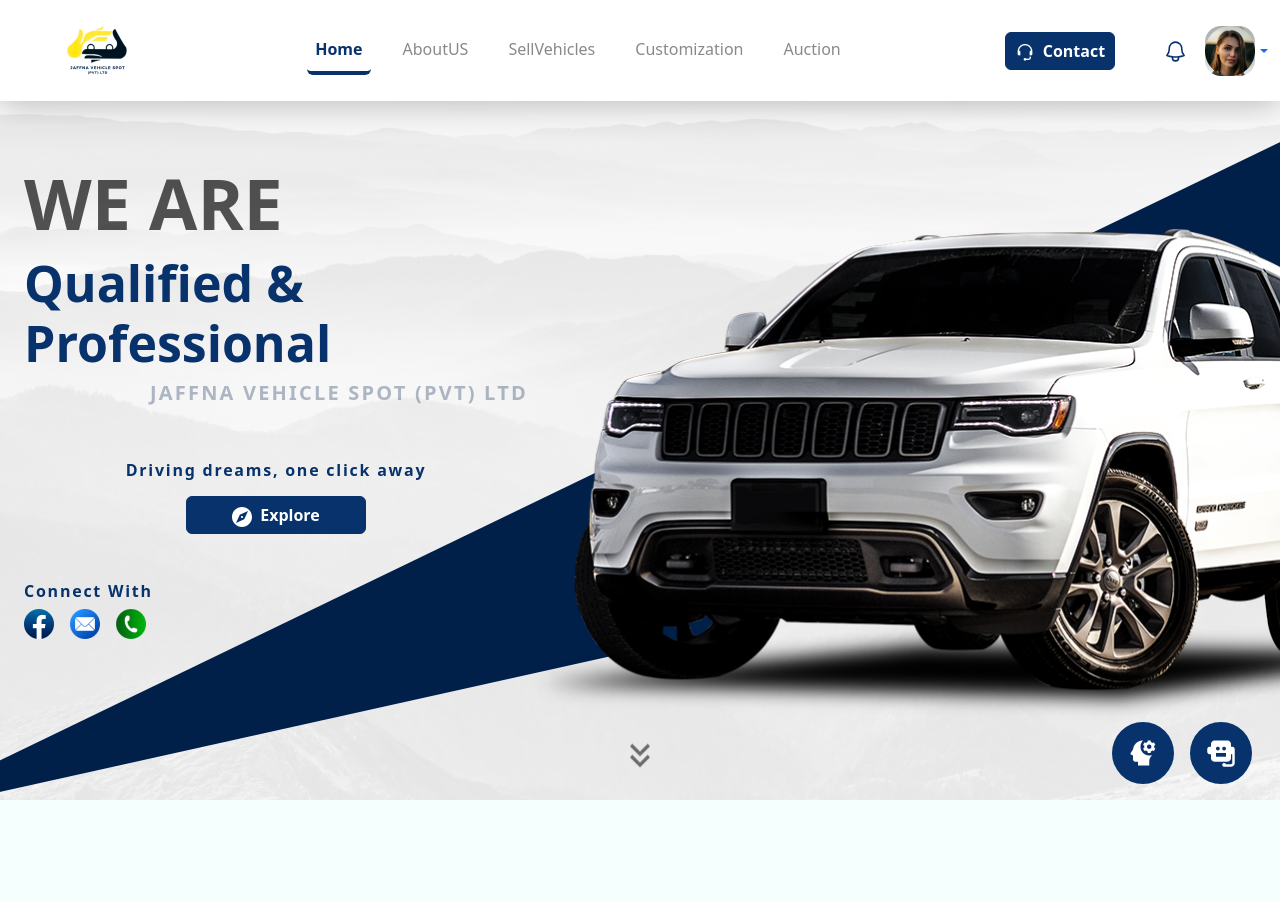
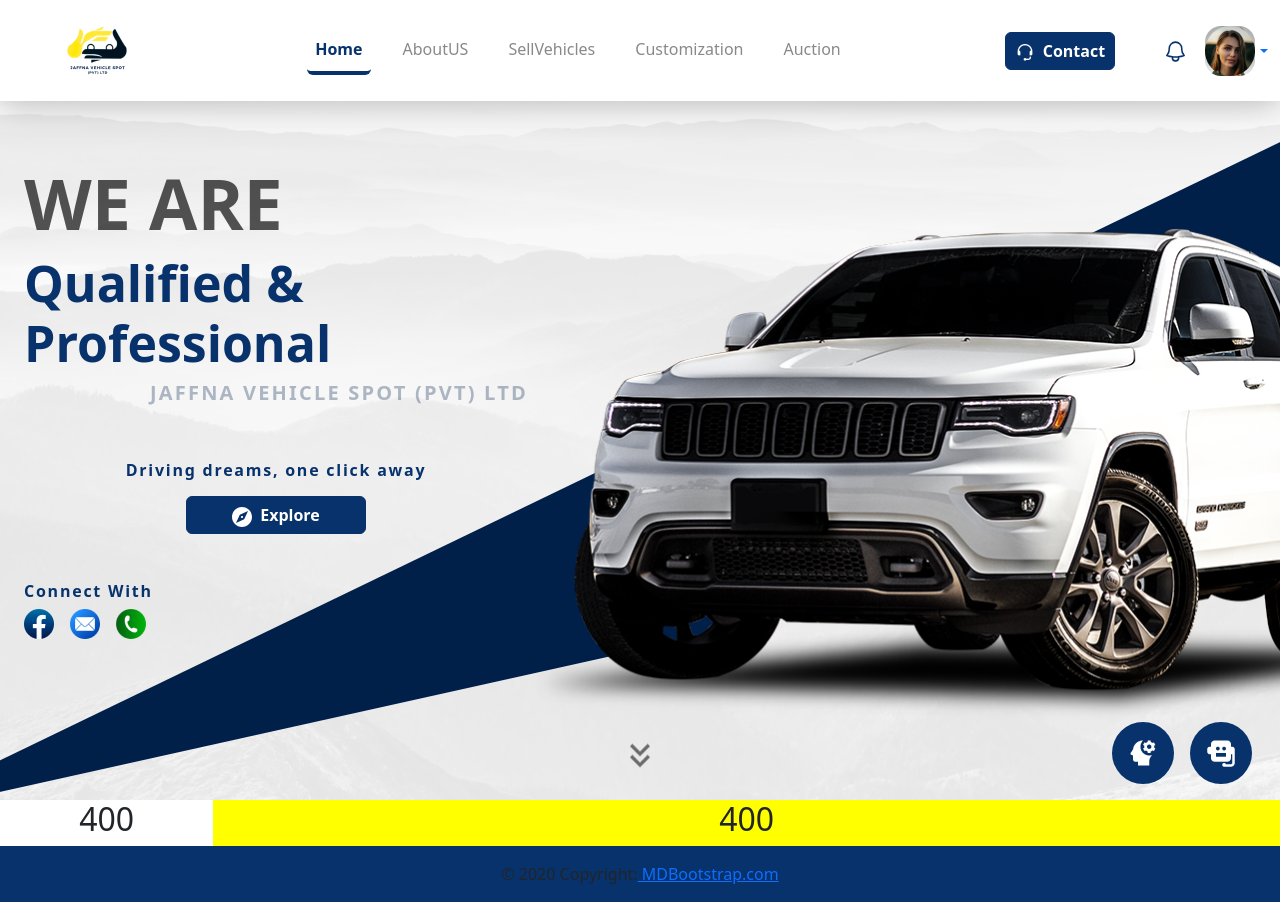
Before and after one commit to Powsihan/JVS-Project-Frontend, a Next.js app: page /home in a window 1280 px wide. Before the commit the page ends 800 px from the top, so only its background shows below. Built offline with nearby package versions, Linux system fonts and the light colour scheme.

Commit message:
adding footer

```diff
--- /dev/null
+++ b/src/components/Footer.js
@@ -0,0 +1,26 @@
+import React from "react";
+
+const Footer = () => (
+  <footer
+    className="page-footer font-small blue "
+    style={{ backgroundColor: " #07326C" }}
+  >
+    <div className="container-fluid text-center text-md-left">
+      <div className="row   align-items-center justify-content-around">
+        <div className="col-2 " style={{ backgroundColor: " white" }}>
+          <h2>400</h2>
+        </div>
+        <div className="col-10" style={{ backgroundColor: " yellow" }}>
+        <h2>400</h2>
+        </div>
+      </div>
+
+    </div>
+    <div className="footer-copyright text-center py-3">
+      © 2020 Copyright:
+      <a href="https://mdbootstrap.com/"> MDBootstrap.com</a>
+    </div>
+  </footer>
+);
+
+export default Footer;
--- a/src/pages/admin/dashboard/adminDashboard.css
+++ b/src/pages/admin/dashboard/adminDashboard.css
@@ -50,7 +50,7 @@
   height: 300px;
   flex-shrink: 0;
   border-radius: 4px;
-  border-bottom: 4px solid var(--primary, #07326c);
+  border-bottom: 6px solid var(--primary, #07326c);
   background: var(--Light-mode-Background-Default, #fff);
   box-shadow: 0px 10px 15px 0px rgba(0, 0, 0, 0.1),
     0px 4px 6px 0px rgba(0, 0, 0, 0.05);
--- a/src/pages/home/index.js
+++ b/src/pages/home/index.js
@@ -4,6 +4,7 @@ import Navbar from "@/src/layouts/Navbar";
 import Image from "next/image";
 import React, { useState, useEffect } from "react";
 import "../../styles/home.css";
+import Footer from "@/src/components/Footer";
 
 import { IconButton } from "@mui/material";
 import KeyboardDoubleArrowDownIcon from "@mui/icons-material/KeyboardDoubleArrowDown";
@@ -82,6 +83,7 @@ const index = () => {
           </div>
         </div>
       </div>
+      <Footer/>
     </>
   );
 };
```
